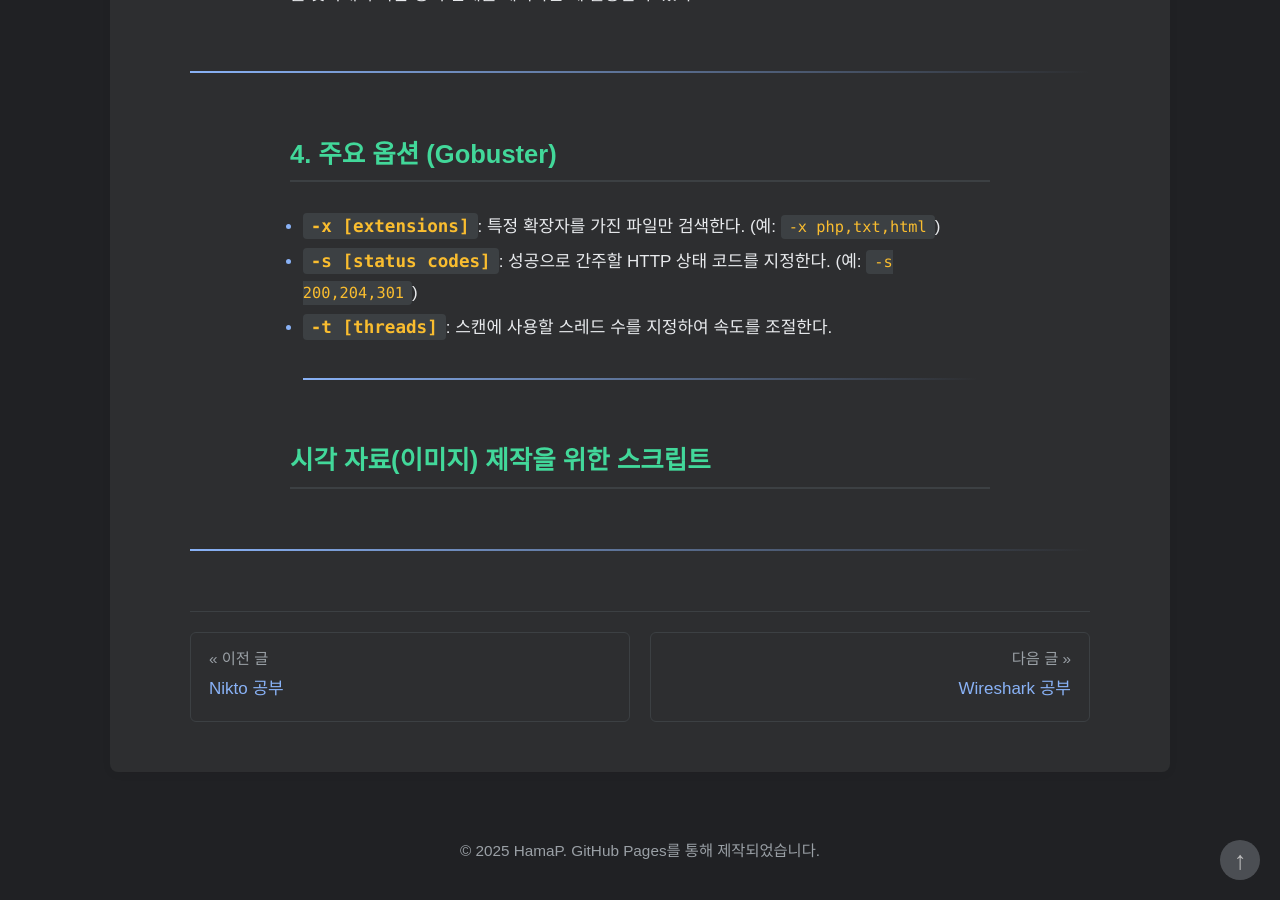
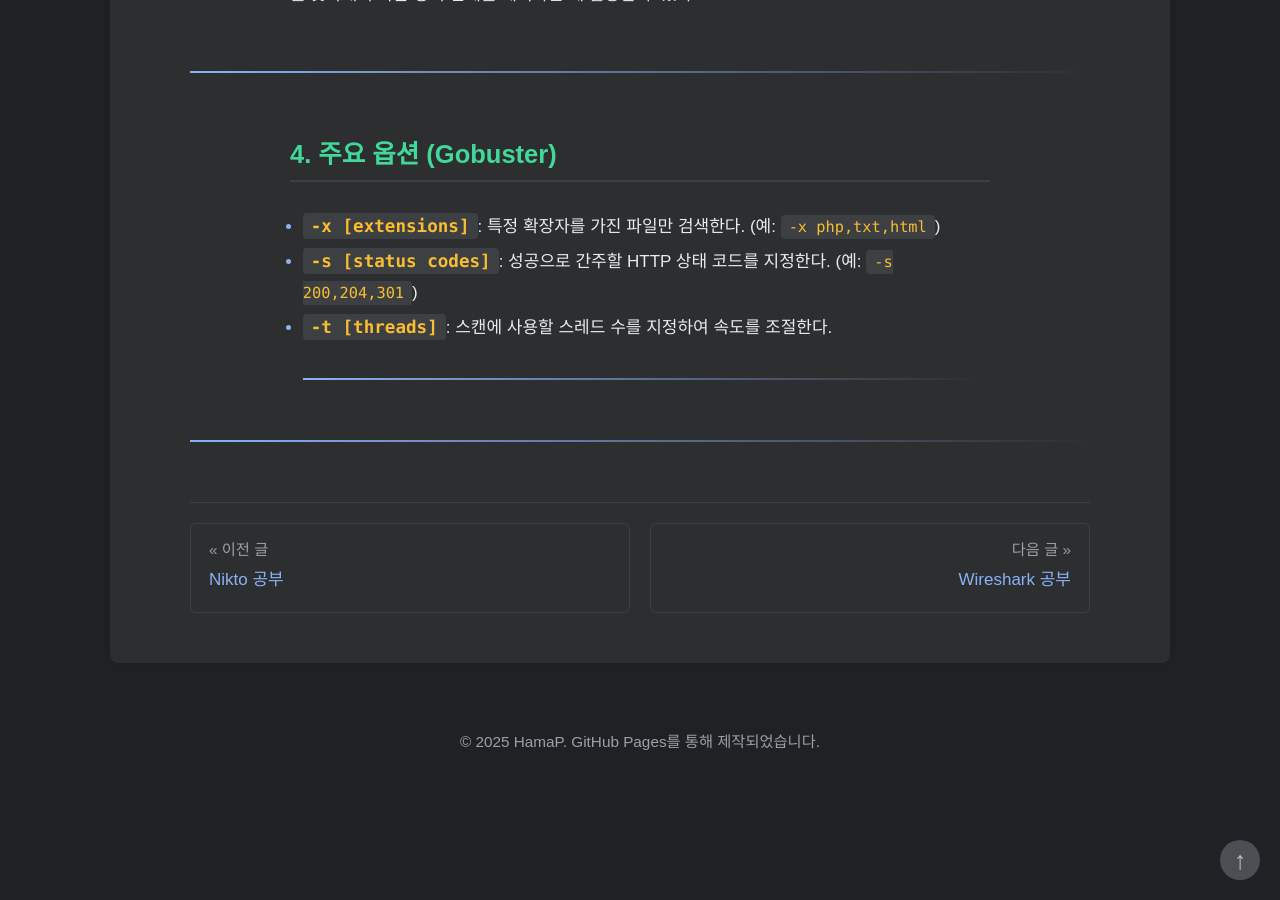
Before and after one commit to HamaP0/HamaP0.github.io, a Jekyll site: the page built from _posts/해킹 툴/2025-08-25-DirbGobuster_study.md, in a window 1280 px wide and 900 px high, scrolled down 2358 px. Built offline with Jekyll 4.4.1, drawn with Linux system fonts in a browser that asks for light colours; some web fonts are replaced.

Commit message:
Update 2025-08-25-DirbGobuster_study.md

```diff
--- a/_posts/해킹 툴/2025-08-25-DirbGobuster_study.md
+++ b/_posts/해킹 툴/2025-08-25-DirbGobuster_study.md
@@ -57,5 +57,3 @@ gobuster dir -u http://192.9.200.11/dvwa/ -w /usr/share/wordlists/dirb/common.tx
 *   **`-t [threads]`**: 스캔에 사용할 스레드 수를 지정하여 속도를 조절한다.
 
 <hr class="short-rule">
-
-### 시각 자료(이미지) 제작을 위한 스크립트
```
